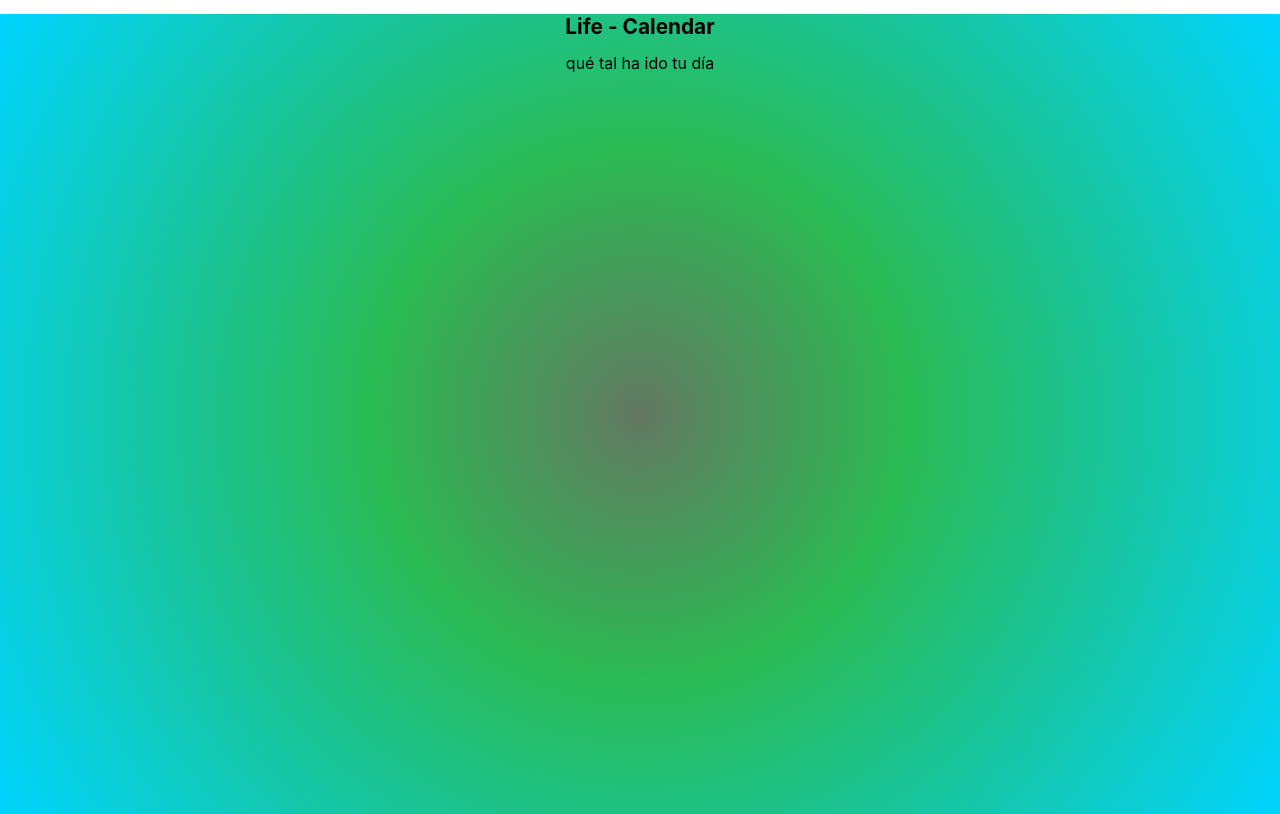
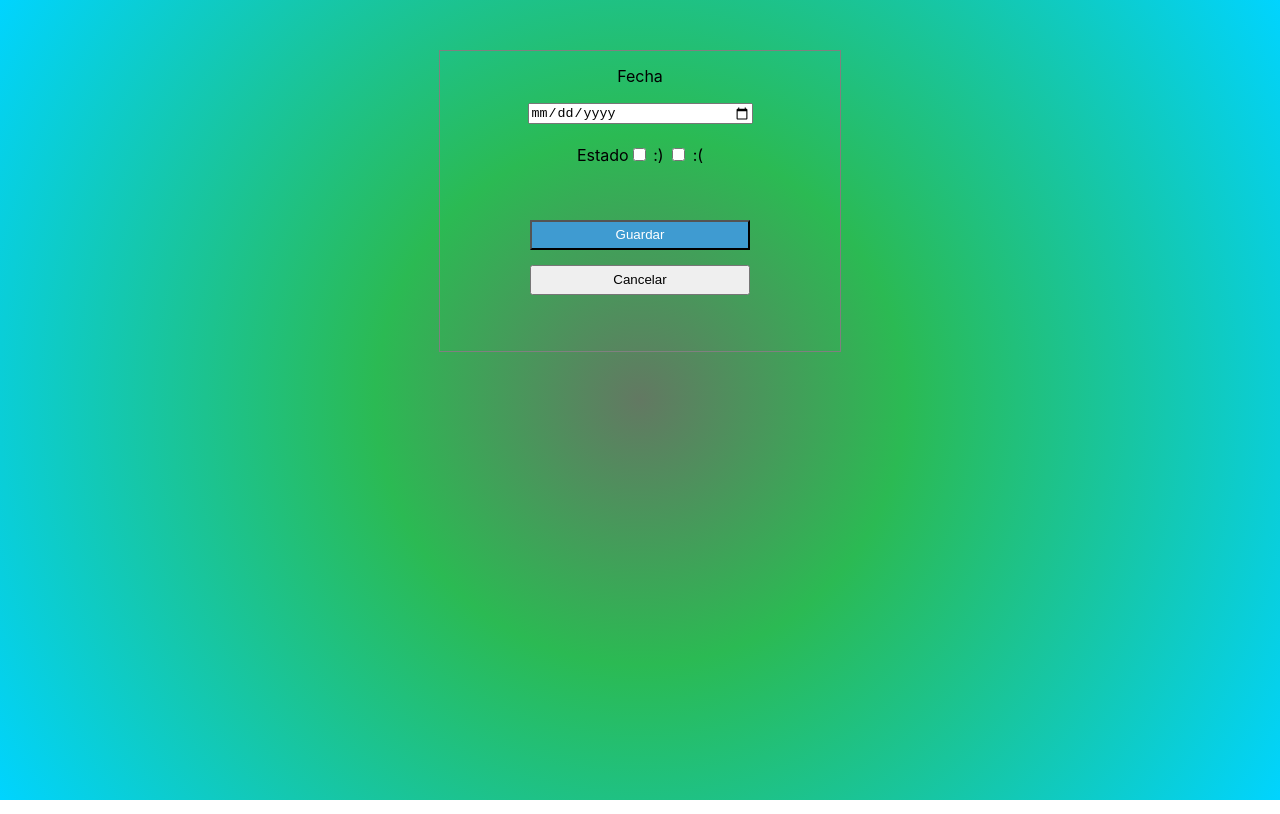
Before and after one commit to delr3ves/adalab-life-calendar, a React (Create React App) app: page /#/trackday in a window 1280 px wide. Built offline with nearby package versions, Linux system fonts and the light colour scheme.

Commit message:
Add editor moodtracker

```diff
--- a/package.json
+++ b/package.json
@@ -5,6 +5,7 @@
   "dependencies": {
     "react": "^16.11.0",
     "react-dom": "^16.11.0",
+    "react-router-dom": "^5.1.2",
     "react-scripts": "3.2.0",
     "react-tooltip": "^3.11.1"
   },
--- a/src/App.css
+++ b/src/App.css
@@ -1,9 +1,13 @@
 .App {
   text-align: center;
+  width: 450px;
+  height: 100vh;
+  margin: 0 auto;
+}
+body {
   background: rgb(1,36,0);
   background: radial-gradient(circle, rgba(1,36,0,0.6152836134453781) 0%, rgba(43,186,83,1) 35%, rgba(0,212,255,1) 100%);
 }
-
 p {
   margin: 0;
   padding: 0;
--- a/src/App.js
+++ b/src/App.js
@@ -2,12 +2,21 @@ import React from "react";
 import "./App.css";
 import ListDays from "./components/ListDays";
 import LifeCalendarService from "./core/LifeCalendarService";
+import { Route, Switch } from "react-router-dom";
+import MoodTracker from "./components/Editor";
 
 function App() {
   const lifeCalendarService = new LifeCalendarService();
   return (
     <div className="App">
-      <ListDays days={lifeCalendarService.findDays()} />
+      <Switch>
+        <Route exact path="/">
+          <ListDays days={lifeCalendarService.findDays()} />
+        </Route>
+        <Route exact path="/trackday">
+          <MoodTracker />
+        </Route>
+      </Switch>
     </div>
   );
 }
--- /dev/null
+++ b/src/components/Editor.js
@@ -0,0 +1,154 @@
+import React from "react";
+import '../stylesheets/Editor.scss';
+import { Link } from "react-router-dom";
+
+class MoodTracker extends React.Component {
+    constructor(props) {
+      super(props);
+
+      this.state = {
+        editor: {
+          date: "",
+          emotic: "",
+          message: "",
+          moodFace: []
+        }
+      };
+      this.chooseDate = this.chooseDate.bind(this);
+      this.getEmotic = this.getEmotic.bind(this);
+      this.writeMessage = this.writeMessage.bind(this);
+      this.getClick = this.getClick.bind(this);
+    }
+
+
+    chooseDate(event) {
+      const date = event.target.value;
+      this.setState(prevState => {
+        return {
+          editor: {
+            ...prevState.editor,
+            ...this.state.date,
+            date
+          }
+        };
+      });
+    }
+
+    getEmotic(event) {
+      const emotic = event.target.value;
+      const checked = event.target.checked;
+      if (checked === true) {
+        return this.setState(prevState => {
+          return {
+            editor: {
+              ...prevState.editor,
+              ...this.state.emotic,
+              emotic
+            }
+          };
+        });
+      } else {
+        return checked === false;
+      }
+    }
+
+    writeMessage(event) {
+      const message = event.target.value;
+
+      this.setState(prevState => {
+        return {
+          editor: {
+            ...prevState.editor,
+            ...this.state.message,
+            message
+          }
+        };
+      });
+    }
+
+
+    getClick(event) {
+      event.preventDefault();
+      this.saveData = true;
+    }
+
+  render() {
+    const { editor, date, emotic, message } = this.state;
+    if (this.saveData === true) {
+      return (
+        <div>
+          <p>{editor.moodFace}</p>
+          <Link to="/" className="back">
+            <button className="back__button" onClick={this.getBack}>Volver</button>
+          </Link>
+        </div>
+      );
+    }
+
+    return (
+
+      <div className="form__container">
+        <form className="form" id="idForm">
+
+          <label className="title__date" htmlFor="date">Fecha</label>
+          <div className="date__container">
+            <input
+              id="date"
+              type="date"
+              className="form__date"
+              onChange={this.chooseDate}
+              value={date}
+              placeholder="date"
+            />
+          </div>
+          <fieldset className="mood__emotic-form">Estado
+
+
+            <input
+              id="happy"
+              className="emotic__happy"
+              onChange={this.getEmotic}
+              value=":)"
+              type="checkbox"
+              checked={emotic}
+            />
+            <label className="happy__emotic-form" htmlFor="happy"> {":)"} </label>
+
+            <input
+              id="sad"
+              className="emotic__sad"
+              onChange={this.getEmotic}
+              type="checkbox"
+              value=":("
+              checked={emotic}
+            />
+            <label htmlFor="sad"> {":("} </label>
+          </fieldset>
+
+          <label className={this.state.editor.emotic === ":)" ? "" : "hidden"} htmlFor="message">
+            Mensaje
+              <input
+              id="message"
+              type="text"
+              className={this.state.editor.emotic === ":)" ? "" : "hidden"}
+              onChange={this.writeMessage}
+              value={message}
+              placeholder="Hoy es un buen día porque..."
+            />
+          </label>
+          <div className="save__container">
+            <button className="save__button" onClick={this.getClick}>
+              Guardar
+          </button>
+          </div>
+          <Link to="/" className="cancel">
+            <button className="cancel__button">Cancelar</button>
+          </Link>
+
+        </form>
+      </div>
+    );
+  }
+}
+
+export default MoodTracker;
--- a/src/components/ListDays.js
+++ b/src/components/ListDays.js
@@ -1,9 +1,8 @@
 import React, { Component } from "react";
 import PropTypes from "prop-types";
 import { HAPPY, SAD } from "../core/MoodConstants";
+import "../stylesheets/ListDays.scss";
 import ReactTooltip from "react-tooltip";
-
-import "./ListDays.scss";
 
 const dayShape = PropTypes.shape({
   date: PropTypes.date,
--- a/src/index.js
+++ b/src/index.js
@@ -2,11 +2,11 @@ import React from "react";
 import ReactDOM from "react-dom";
 import "./index.css";
 import App from "./App";
-import * as serviceWorker from "./serviceWorker";
+import { HashRouter } from "react-router-dom";
 
-ReactDOM.render(<App />, document.getElementById("root"));
-
-// If you want your app to work offline and load faster, you can change
-// unregister() to register() below. Note this comes with some pitfalls.
-// Learn more about service workers: https://bit.ly/CRA-PWA
-serviceWorker.unregister();
+ReactDOM.render(
+  <HashRouter>
+    <App />
+  </HashRouter>,
+  document.getElementById("root")
+);
--- /dev/null
+++ b/src/stylesheets/Editor.scss
@@ -0,0 +1,49 @@
+.form__container {
+    display: flex;
+    flex-direction: column;
+    align-content: center;
+    align-items: center;
+    padding: 50px;
+  }
+  .form {
+    display: flex;
+    flex-direction: column;
+    margin: 0;
+    border: 1px solid grey;
+    width: 400px;
+    height: 300px;
+  }
+  .back__button {
+    height: 40px;
+    width: 100px;
+  }
+  .title__date {
+    padding: 15px;
+  }
+  .form__date {
+    width: 220px;
+  }
+  .mood__emotic-form {
+    margin: 15px 0 30px;
+  }
+  .happy__container {
+    margin: 15px 0 20px;
+  }
+  .hidden {
+    display: none;
+  }
+  .mood__emotic-form {
+    border: none;
+  }
+  .save__button {
+    background-color: #3f9bd1;
+    color: white;
+    width: 220px;
+    height: 30px;
+    margin: 15px 0 15px;
+  }
+  .cancel__button {
+    width: 220px;
+    height: 30px;
+    margin-bottom: 15px;
+  }
--- a/src/components/ListDays.scss
+++ b/src/stylesheets/ListDays.scss
@@ -1,8 +1,4 @@
-.list_days__container {
-  width: 450px;
-  height: 100vh;
-  margin: 0 auto;
-}
+
 
 .list_days__title {
   font-size: 1.3em;
```
Also changed, not shown: 1 other file (tests, documents, lock files or other folders).
